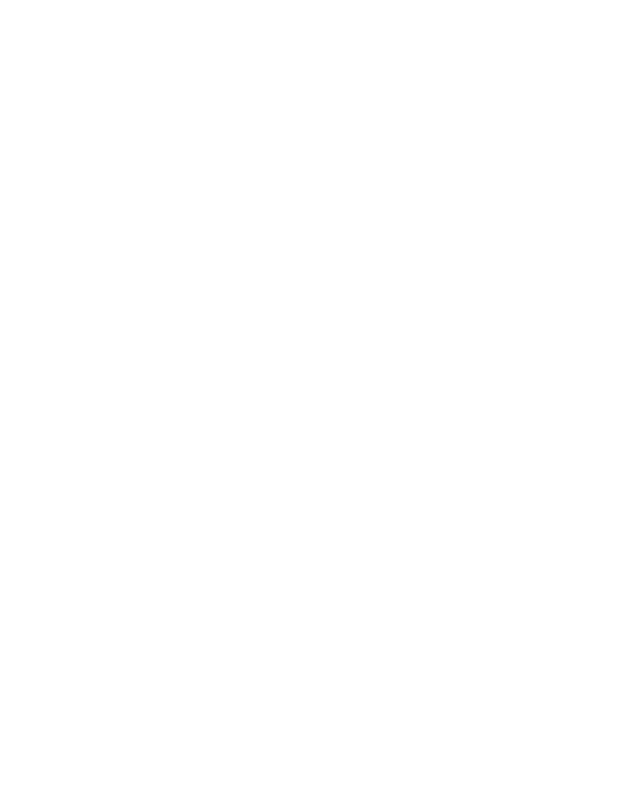
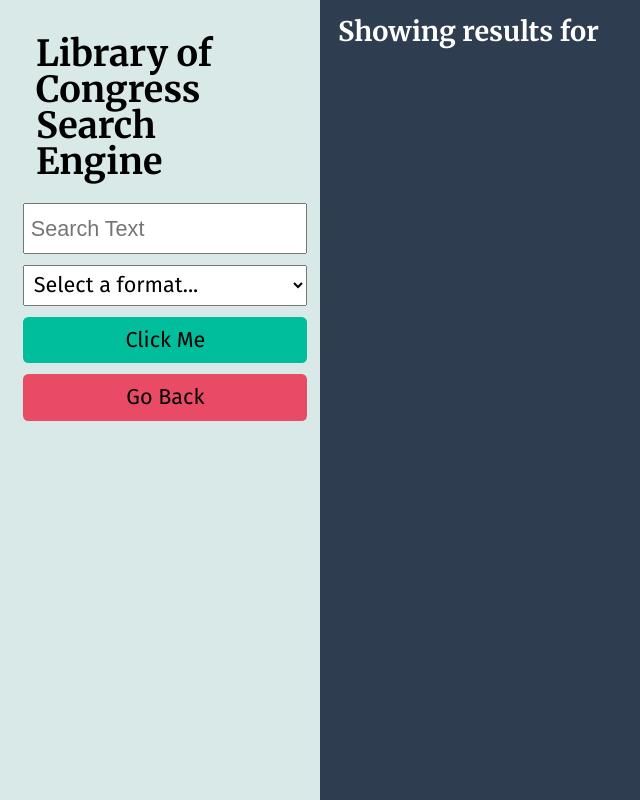
Before and after one commit to NileshPatel83/Congress-Search-Tool, a plain HTML site: page search-results.html in a window 1280 px wide. Shown: the whole page, without its empty margins (0-640 px from the left). Drawn offline with Linux system fonts and the light colour scheme.

Commit message:
Content and style added to search-result.html file.

```diff
--- a/assets/css/style.css
+++ b/assets/css/style.css
@@ -2,6 +2,8 @@
     --background-color: rgb(46, 61, 79);
     --content-color: rgb(216, 233, 232);
     --submit-button-color: rgb(0, 189, 156);
+    --goback-button-color: rgb(233, 75, 103);
+    --font-color-white: white;
 }
 
 *{
@@ -40,9 +42,31 @@
     text-align: center;
 }
 
+.result-main{
+    height: 100vh;
+    display: flex;
+    flex-direction: row;
+}
+
+.form-content{
+    width: 25%;
+    background-color: var(--content-color);
+    padding: 1rem;
+}
+
+.result-content{
+    width: 75%;
+}
+
 h1{
-    font-size: 2.5rem;
+    font-size: 2rem;
     margin: 1rem;
+}
+
+h2{
+    font-size: 1.5rem;
+    margin: 1rem;
+    color: var(--font-color-white);
 }
 
 input, select, button{
@@ -58,3 +82,7 @@
     border: none;
     border-radius: 0.3rem;
 }
+
+#goback-button{
+    background-color: var(--goback-button-color);
+}
--- a/search-results.html
+++ b/search-results.html
@@ -0,0 +1,45 @@
+<!DOCTYPE html>
+<html lang="en">
+<head>
+    <meta charset="UTF-8">
+    <meta name="viewport" content="width=device-width, initial-scale=1.0">
+    <link href="https://fonts.googleapis.com/css2?family=Fira+Sans:wght@400&family=Merriweather:wght@700&display=swap"
+    rel="stylesheet" />
+    <link rel="stylesheet" href="./assets/css/reset.css">
+    <link rel="stylesheet" href="./assets/css/style.css">
+    <title>Search Results</title>
+</head>
+<body>
+    <main>
+        <div class="result-main">
+            <div class="form-content">
+                <h1>Library of Congress Search Engine</h1>
+                <form>
+                    <input type="text" id="search-text" name="search-text" placeholder="Search Text" required>
+                    <select id="search-fromat" name="search-fromat" required>
+                        <option value disabled selected>Select a format...</option>
+                        <option value="Maps">Maps</option>
+                        <option value="Audio">Audio</option>
+                        <option value="Photos">Photos</option>
+                        <option value="Manuscripts">Manuscripts</option>
+                        <option value="Newspapers">Newspapers</option>
+                        <option value="Film and Videos">Film and Videos</option>
+                        <option value="Notated Music">Notated Music</option>
+                        <option value="Websites">Websites</option>
+                    </select>
+                    <button type="button" id="search-button">Click Me</button>
+                    <button type="button" id="goback-button">Go Back</button>
+                </form>
+            </div>
+            <div class="result-content">
+                <h2>Showing results for <span id="search-text-span"></span></h2>
+                <div id="results">
+
+                </div>
+            </div>
+        </div>
+    </main>
+
+    <script src="./assets/js/script.js"></script>
+</body>
+</html>
```
